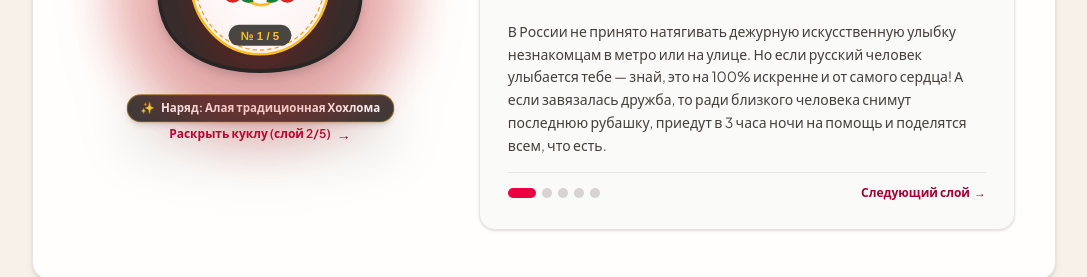
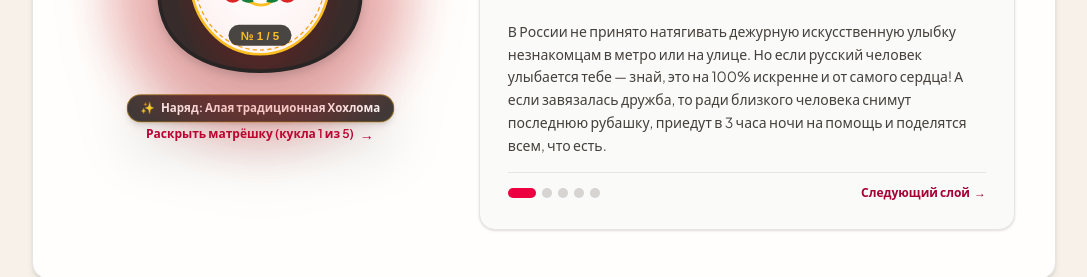
Before and after one commit to Ari-Fairy/---, a React (Vite) app: page / in a window 1280 px wide. Shown: the part 2500-2777 px from the top of the page, without its empty margins (96-1183 px from the left). Built offline with nearby package versions, Linux system fonts and the light colour scheme; a web font is replaced by a local one.

Commit message:
feat: update matryoshka reveal button text and id
Refine label to improve clarity and add a unique ID for better accessibility tracking.

```diff
--- a/src/components/MatryoshkaFigure.tsx
+++ b/src/components/MatryoshkaFigure.tsx
@@ -374,10 +374,11 @@ export function MatryoshkaFigure({
       {/* Interactive Helper Button */}
       <button
         type="button"
+        id="btn-next-matryoshka"
         onClick={onClick}
         className="mt-3 text-xs font-semibold text-rose-700 hover:text-rose-800 font-sans-ui flex items-center gap-1.5 cursor-pointer transition-colors"
       >
-        <span>Раскрыть куклу (слой {layer.layer === 5 ? 1 : layer.layer + 1}/5)</span>
+        <span>Раскрыть матрёшку (кукла {layer.layer} из {totalLayers})</span>
         <span className="text-sm">→</span>
       </button>
     </div>
```
